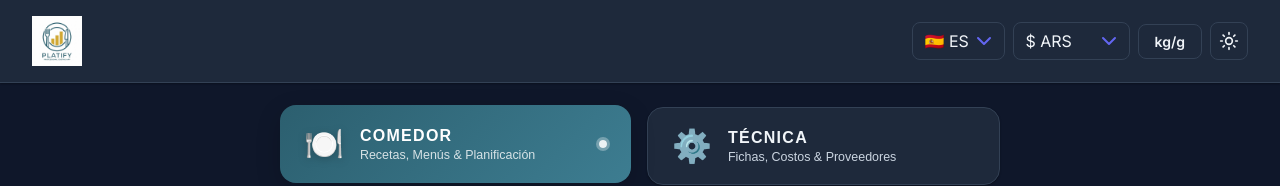
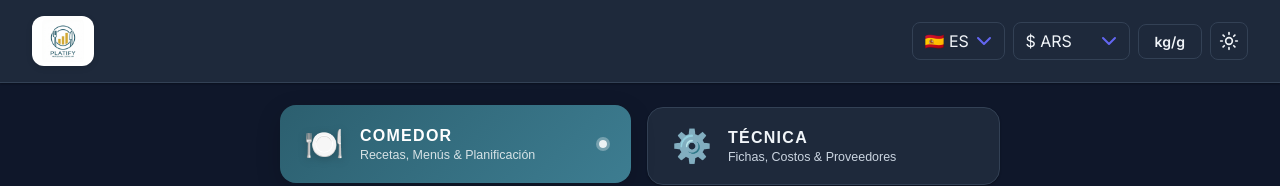
Before and after one commit to mercedesrecalde-webdesign/-platify-recipe-costing, a React (Vite) app: page / in a window 1280 px wide. Shown: the top 186 px of the page. Built offline with nearby package versions, Linux system fonts and the light colour scheme.

Commit message:
style: estilizado de logo PLATIFY en Header para adaptarse al modo oscuro

```diff
--- a/src/components/Layout/Header.jsx
+++ b/src/components/Layout/Header.jsx
@@ -39,7 +39,11 @@ function Header() {
                         alt="PLATIFY Logo"
                         style={{
                             height: '50px',
-                            width: 'auto'
+                            width: 'auto',
+                            background: '#ffffff',
+                            padding: '4px 10px',
+                            borderRadius: '12px',
+                            boxShadow: '0 2px 6px rgba(0,0,0,0.1)'
                         }}
                     />
                 </div>
```
